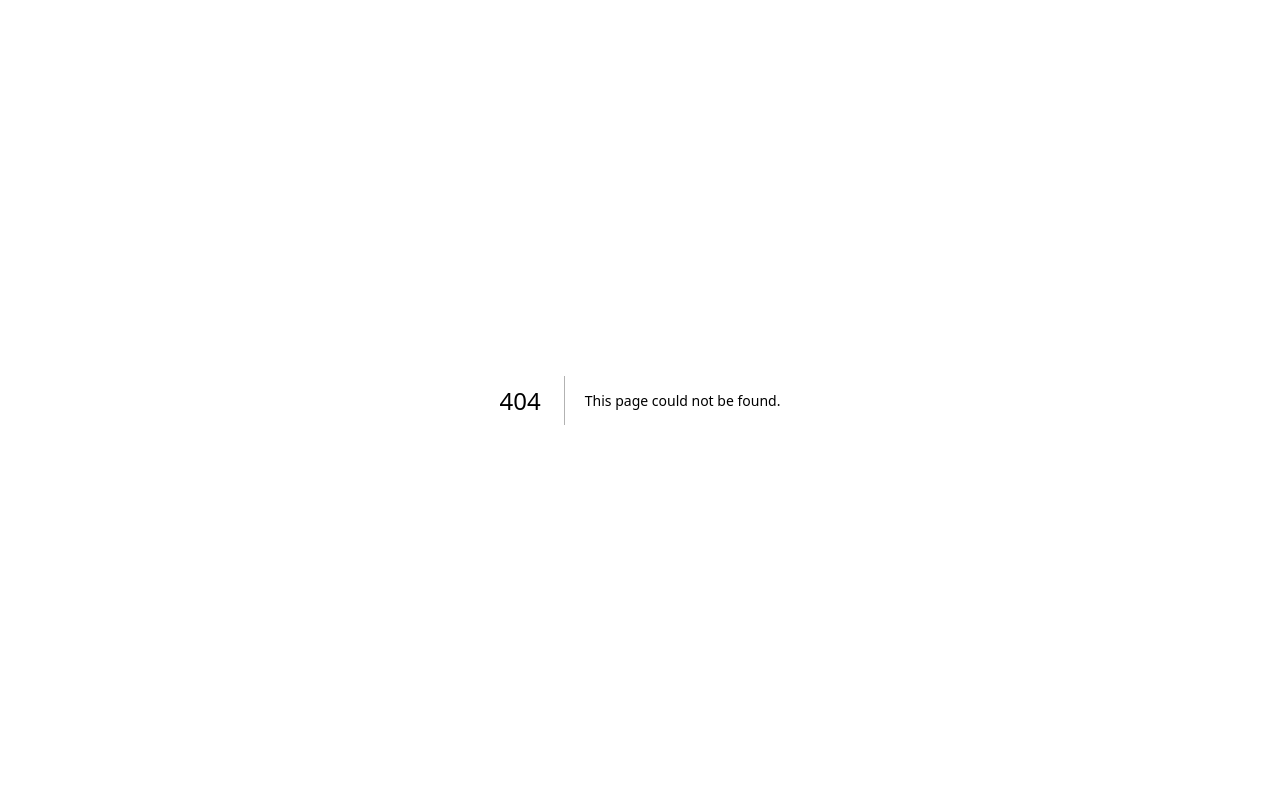
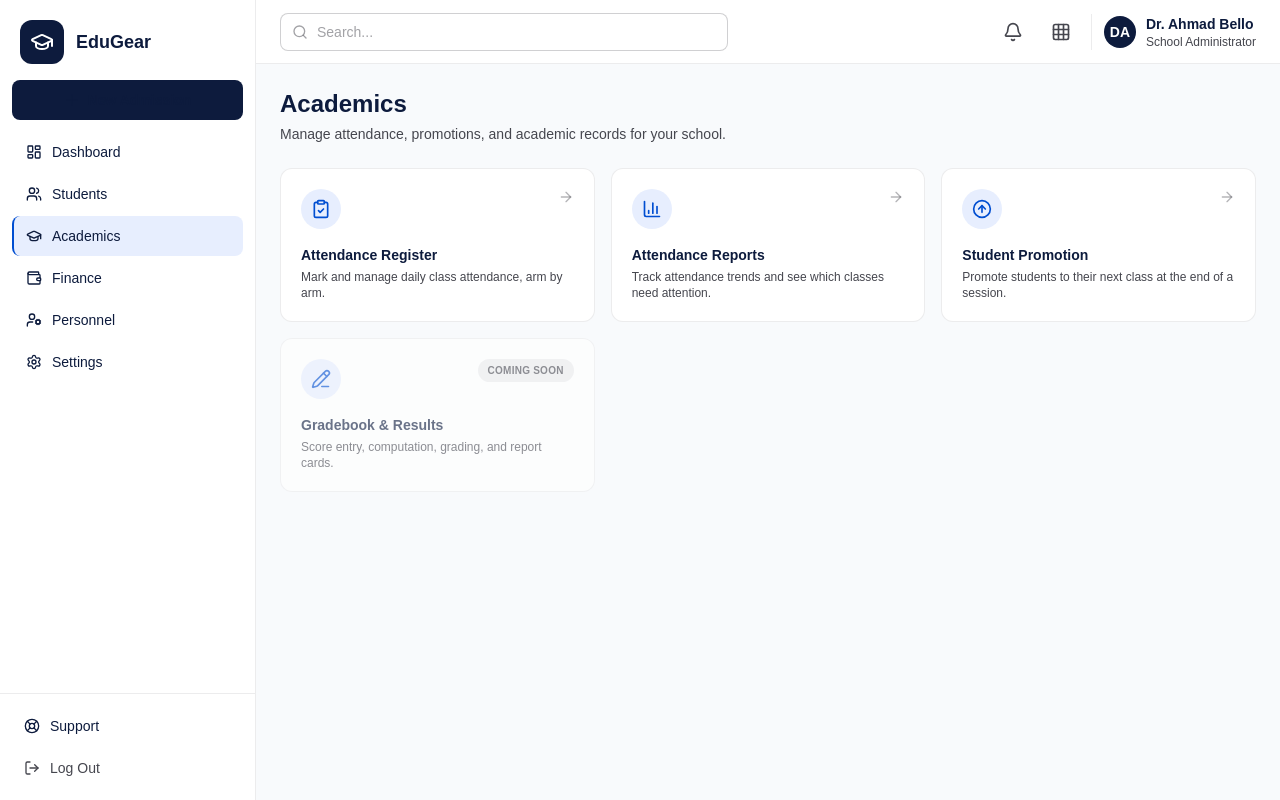
Before and after one commit to a4digitalhubagency/EduGear-FrontEnd, a Next.js app: page /academics in a window 1280 px wide. Before the commit this address had no page. Built offline with nearby package versions, Linux system fonts and the light colour scheme.

Commit message:
added academic page

```diff
--- /dev/null
+++ b/src/app/(app)/academics/page.tsx
@@ -0,0 +1,8 @@
+import type { Metadata } from "next";
+import { AcademicsHubView } from "@/components/academics/AcademicsHubView";
+
+export const metadata: Metadata = { title: "EduGear - Academics" };
+
+export default function AcademicsPage() {
+  return <AcademicsHubView />;
+}
--- /dev/null
+++ b/src/components/academics/AcademicsHubView.tsx
@@ -0,0 +1,98 @@
+import Link from "next/link";
+import { ArrowRight, ArrowUpCircle, BarChart3, ClipboardCheck, PencilLine, type LucideIcon } from "lucide-react";
+
+interface AcademicsModule {
+  title: string;
+  description: string;
+  icon: LucideIcon;
+  href: string | null;
+}
+
+const ACADEMICS_MODULES: AcademicsModule[] = [
+  {
+    title: "Attendance Register",
+    description: "Mark and manage daily class attendance, arm by arm.",
+    icon: ClipboardCheck,
+    href: "/academics/attendance",
+  },
+  {
+    title: "Attendance Reports",
+    description: "Track attendance trends and see which classes need attention.",
+    icon: BarChart3,
+    href: "/academics/attendance-reports",
+  },
+  {
+    title: "Student Promotion",
+    description: "Promote students to their next class at the end of a session.",
+    icon: ArrowUpCircle,
+    href: "/academics/promotion",
+  },
+  {
+    title: "Gradebook & Results",
+    description: "Score entry, computation, grading, and report cards.",
+    icon: PencilLine,
+    href: null,
+  },
+];
+
+/**
+ * "Academics" landing page — there's no Stitch screen for this hub (the
+ * sidebar's "Academics" link has pointed at a 404 since the flat nav was
+ * first built), so this is put together directly from the Academics
+ * screens that already exist, following the same "build what's left
+ * ourselves once the Stitch pass concludes" plan already agreed for gaps
+ * like this. Each card links to a real screen except "Gradebook &
+ * Results," which has no design or build yet and renders as a disabled
+ * "Coming Soon" tile instead of a link, same treatment as other
+ * undesigned areas elsewhere (e.g. the Student Profile's own unbuilt tabs).
+ */
+export function AcademicsHubView() {
+  return (
+    <div>
+      <div>
+        <h1 className="text-2xl font-bold text-primary-navy">Academics</h1>
+        <p className="mt-1 text-sm text-slate-gray">
+          Manage attendance, promotions, and academic records for your school.
+        </p>
+      </div>
+
+      <div className="mt-6 grid grid-cols-1 gap-4 sm:grid-cols-2 lg:grid-cols-3">
+        {ACADEMICS_MODULES.map((module) => {
+          const Icon = module.icon;
+          const content = (
+            <>
+              <div className="flex items-start justify-between">
+                <div className="flex h-10 w-10 items-center justify-center rounded-full bg-cloud-sky text-bright-blue">
+                  <Icon className="h-5 w-5" />
+                </div>
+                {module.href ? (
+                  <ArrowRight className="h-4 w-4 text-slate-gray/40" />
+                ) : (
+                  <span className="rounded-full bg-slate-gray/10 px-2.5 py-1 text-[10px] font-semibold uppercase tracking-wide text-slate-gray">
+                    Coming Soon
+                  </span>
+                )}
+              </div>
+              <p className="mt-4 text-sm font-bold text-primary-navy">{module.title}</p>
+              <p className="mt-1 text-xs text-slate-gray">{module.description}</p>
+            </>
+          );
+
+          return module.href ? (
+            <Link
+              key={module.title}
+              href={module.href}
+              className="rounded-xl border border-slate-gray/10 bg-white p-5 transition-colors hover:border-bright-blue/30 hover:bg-cloud-sky/10"
+            >
+              {content}
+            </Link>
+          ) : (
+            <div key={module.title} className="rounded-xl border border-slate-gray/10 bg-white p-5 opacity-60">
+              {content}
+            </div>
+          );
+        })}
+      </div>
+    </div>
+  );
+}
```
